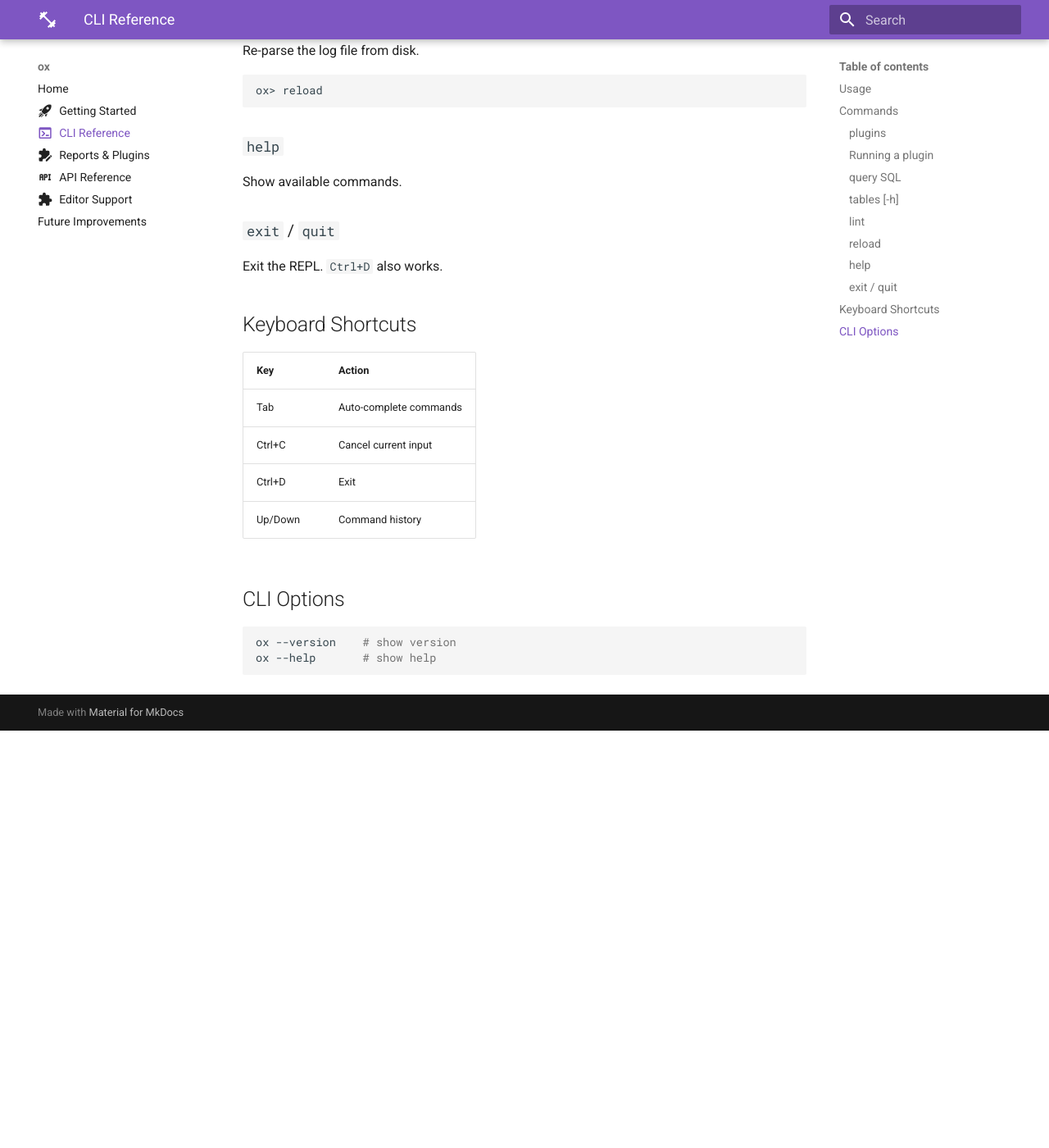
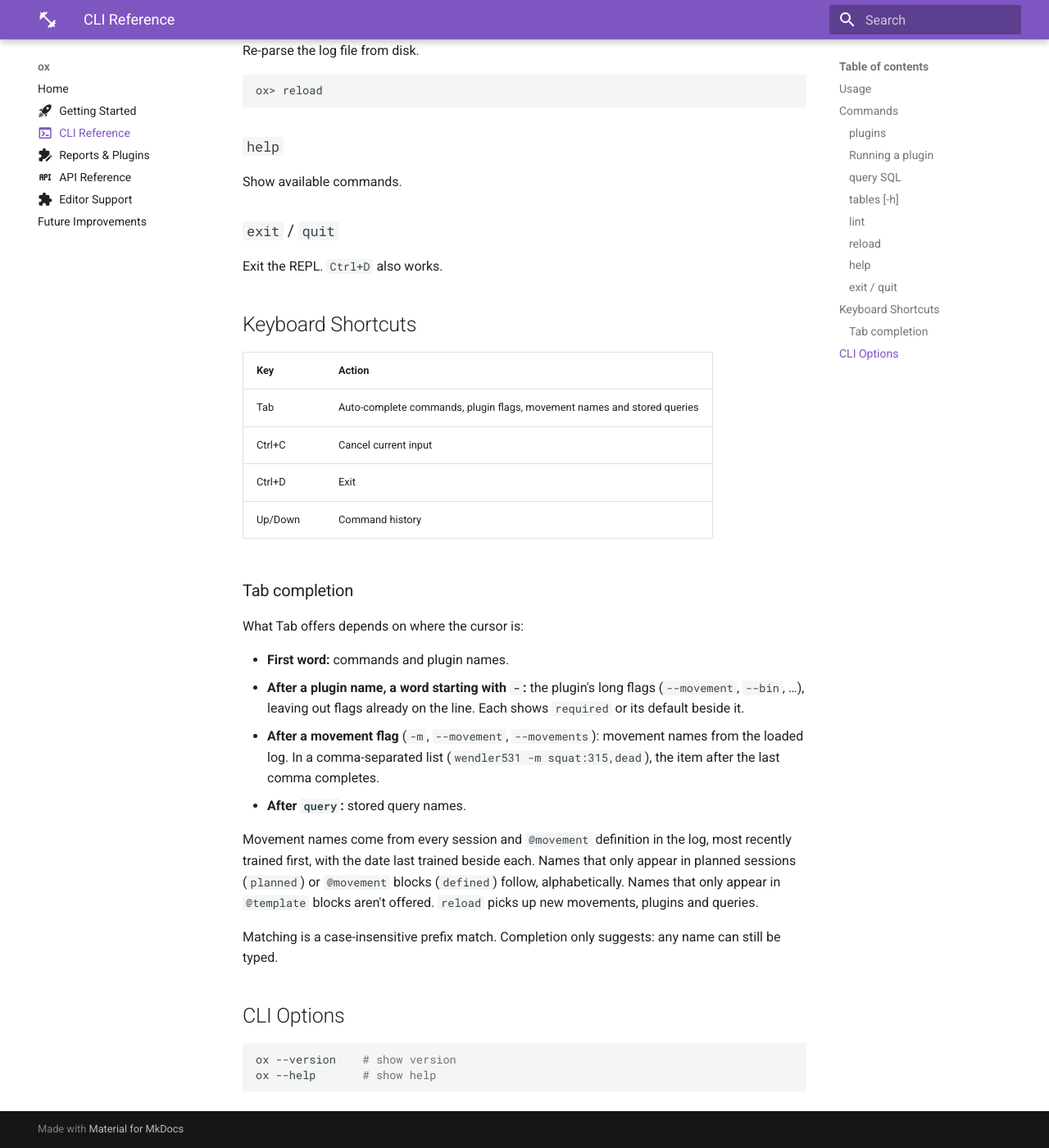
Before and after one commit to konnerhorton/ox, an MkDocs documentation site: the page built from docs/cli-reference.md, in a window 1280 px wide and 1400 px high, scrolled down 1466 px. Shown: the whole window at 82% size. Built offline with MkDocs 1.6.1 and Material for MkDocs 9.7.7, drawn with Linux system fonts in a browser that asks for light colours; before the commit the page ends 2357 px from its top, so only the background shows below that.

Commit message:
repl-completion: document tab completion
cli-reference gets a Tab completion section; SPEC drops the CLI movement
autocompletion gap; CLAUDE.md records the movement/movements param
convention; TODO #10 points at repl-add.

```diff
--- a/docs/cli-reference.md
+++ b/docs/cli-reference.md
@@ -85,10 +85,28 @@ Exit the REPL. `Ctrl+D` also works.
 
 | Key | Action |
 |---|---|
-| Tab | Auto-complete commands |
+| Tab | Auto-complete commands, plugin flags, movement names and stored queries |
 | Ctrl+C | Cancel current input |
 | Ctrl+D | Exit |
 | Up/Down | Command history |
+
+### Tab completion
+
+What Tab offers depends on where the cursor is:
+
+- **First word:** commands and plugin names.
+- **After a plugin name, a word starting with `-`:** the plugin's long flags (`--movement`, `--bin`, …),
+  leaving out flags already on the line. Each shows `required` or its default beside it.
+- **After a movement flag** (`-m`, `--movement`, `--movements`): movement names from the loaded log.
+  In a comma-separated list (`wendler531 -m squat:315,dead`), the item after the last comma completes.
+- **After `query`:** stored query names.
+
+Movement names come from every session and `@movement` definition in the log, most recently trained
+first, with the date last trained beside each. Names that only appear in planned sessions (`planned`)
+or `@movement` blocks (`defined`) follow, alphabetically. Names that only appear in `@template` blocks
+aren't offered. `reload` picks up new movements, plugins and queries.
+
+Matching is a case-insensitive prefix match. Completion only suggests: any name can still be typed.
 
 ## CLI Options
 
```
Also changed, not shown: CHANGELOG.md (+4 -0 lines), CLAUDE.md (+3 -0 lines), SPEC.md (+1 -2 lines), docs/plugins.md (+3 -0 lines), docs/work/TODO.md (+4 -2 lines).
